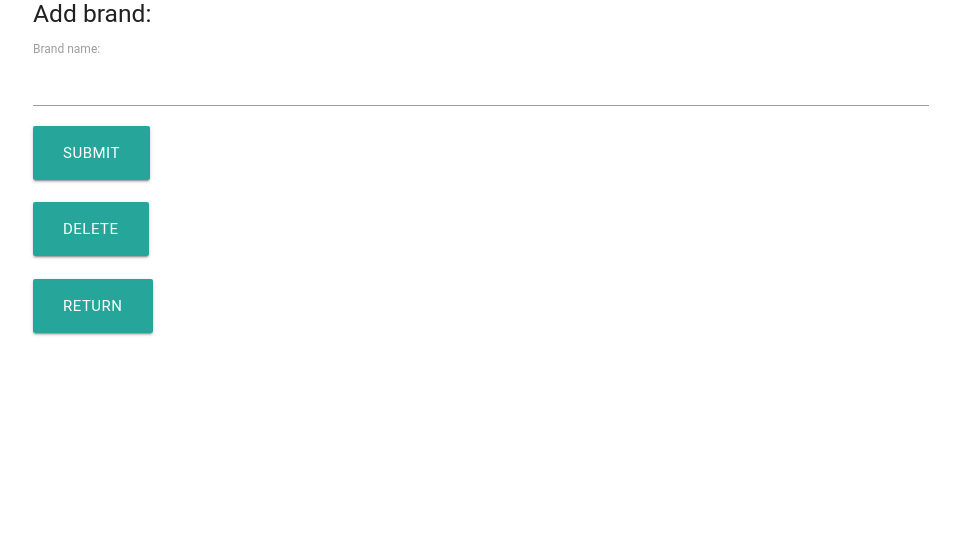
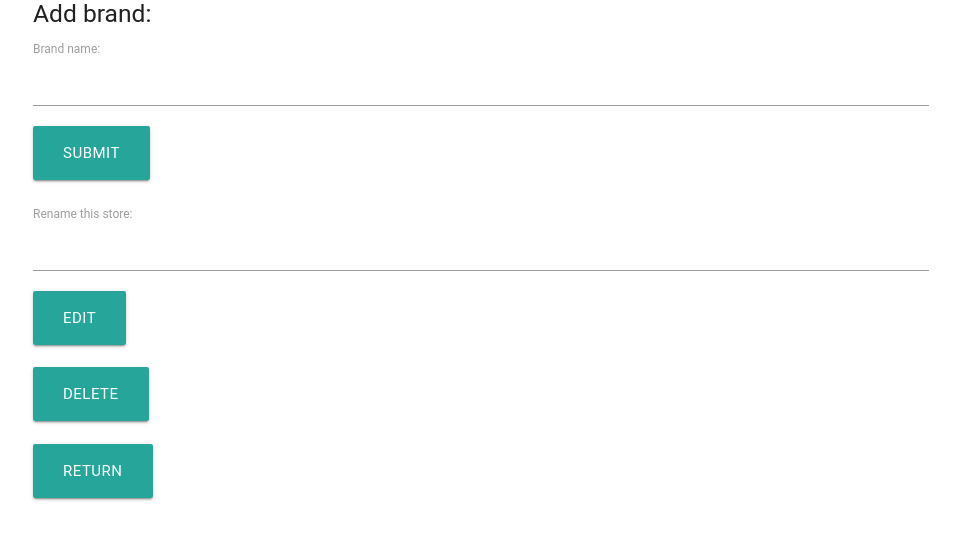
Before and after one commit to browneryan/zappos-php, a PHP site: template views/store.html.twig in a window 1280 px wide. Shown: the part 179-719 px from the top of the page, without its empty margins (159-1119 px from the left). Run offline with PHP 8.4, Linux system fonts and the light colour scheme; the template is opened without the code that fills it: most values are stand-ins (such as "Sample title", 1, 10 or a date in 2020); some libraries are stand-ins or nearby versions; some web fonts are replaced.

Commit message:
Add form to edit store name

```diff
--- a/views/store.html.twig
+++ b/views/store.html.twig
@@ -32,7 +32,15 @@
                 <button type="submit" class="waves-effect waves-light btn-large" name="button">Submit</button>
               </form>
               <br>
-              <form action="/store/{{ shoe_store.getId }}/delete" method="post">
+              <form action="/store/{{ shoe_stores.getId }}/edit" method="post">
+                <input name="_method" type="hidden" value="patch">
+                  <label for="name">Rename this store:</label>
+                  <input id="name" name="name" type="text" required>
+                  <br>
+                  <button type="submit" class="waves-effect waves-light btn-large" name="button">Edit</button>
+              </form>
+              <br>
+              <form action="/store/{{ shoe_stores.getId }}/delete" method="post">
                 <input name="_method" type="hidden" value="delete">
                 <button type="submit" class="waves-effect waves-light btn-large" name="button">Delete</button>
               </form>
```
